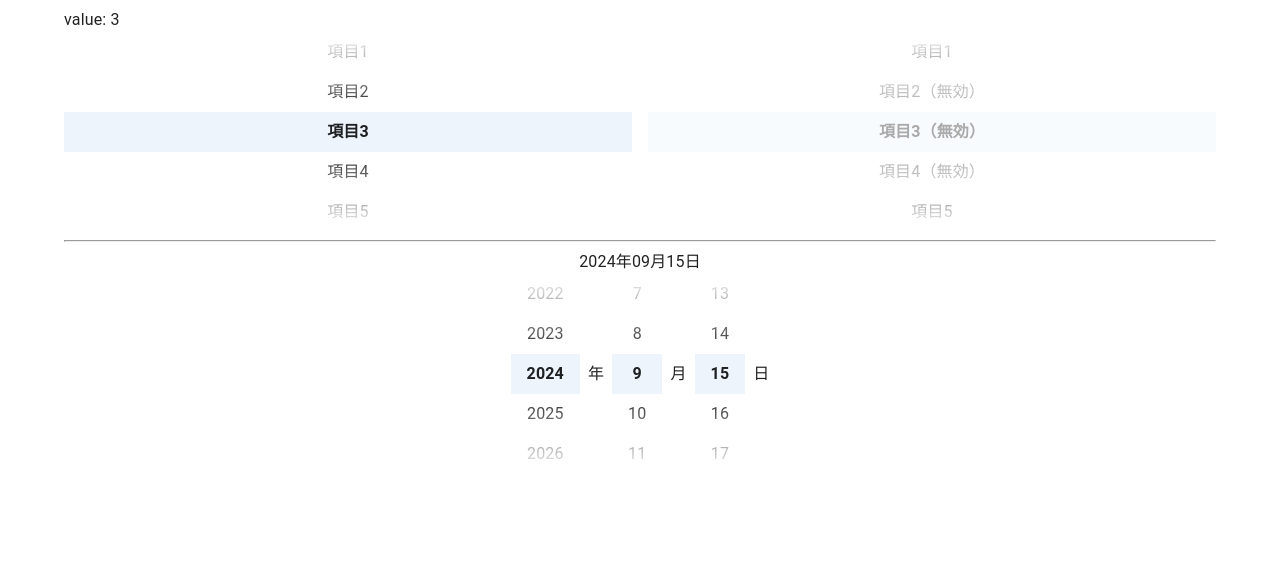
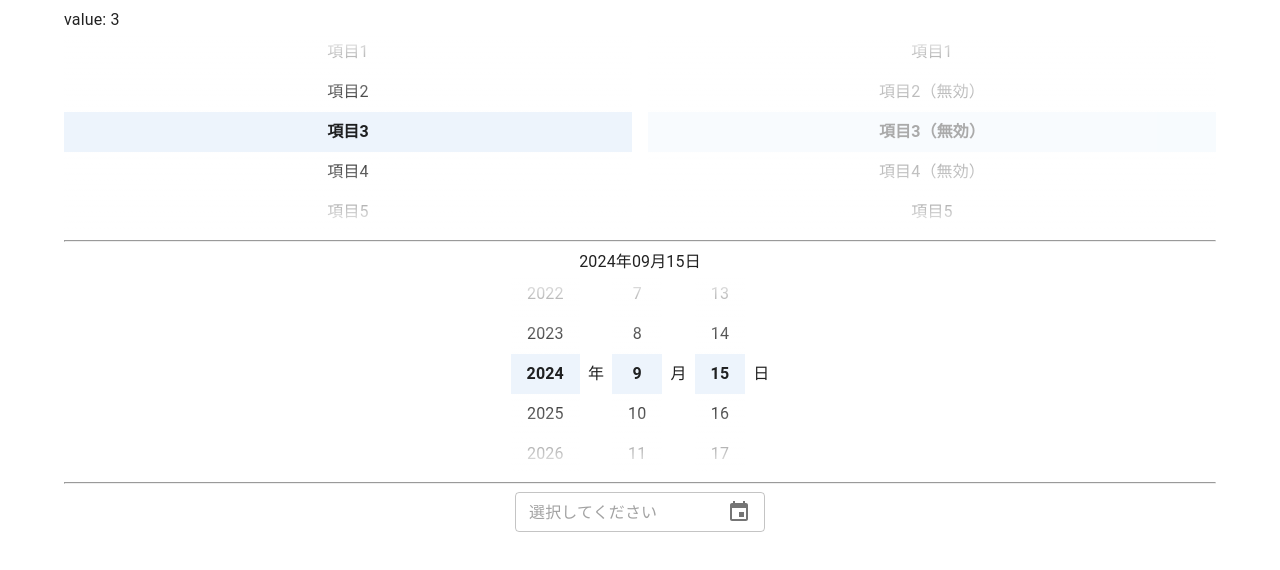
Before and after one commit to link1345/trial-stackblitz-scroll-picker, a React (Vite) app: page / in a window 1280 px wide. Shown: the top 570 px of the page. Built offline with nearby package versions, Linux system fonts and the light colour scheme.

Commit message:
ダイアログで日付を選択するコンポーネントを作った

```diff
--- a/package.json
+++ b/package.json
@@ -12,6 +12,7 @@
   "dependencies": {
     "@emotion/react": "^11.13.3",
     "@emotion/styled": "^11.13.0",
+    "@mui/icons-material": "^6.1.0",
     "@mui/material": "^6.1.0",
     "date-fns": "^4.0.0-beta.1",
     "lodash-es": "^4.17.21",
--- a/src/App.tsx
+++ b/src/App.tsx
@@ -4,10 +4,12 @@ import { formatDate } from "date-fns";
 
 import { ScrollPicker } from "./components/ScrollPicker";
 import { DateScrollPicker } from "./components/DateScrollPicker";
+import { InputDateByScrollPicker } from "./components/InputDateByScrollPicker";
 
 const App: FC = () => {
   const [value, setValue] = useState<number | null>(3);
-  const [currentDate, setCurrentDate] = useState<Date>(() => new Date());
+  const [pickerDate, setPickerDate] = useState<Date>(() => new Date());
+  const [currentDate, setCurrentDate] = useState<Date | null>(null);
 
   return (
     <Container sx={{ p: 1 }}>
@@ -46,16 +48,25 @@ const App: FC = () => {
       </Stack>
       <hr />
       <Typography sx={{ textAlign: "center" }}>
-        {formatDate(currentDate, "yyyy年MM月dd日")}
+        {formatDate(pickerDate, "yyyy年MM月dd日")}
       </Typography>
       <Stack direction="row" justifyContent="center">
         <DateScrollPicker
+          value={pickerDate}
+          onChangeValue={(newDate) => {
+            setPickerDate(newDate);
+          }}
+        />
+      </Stack>
+      <hr />
+      <Box sx={{ width: 250, margin: "0 auto" }}>
+        <InputDateByScrollPicker
           value={currentDate}
           onChangeValue={(newDate) => {
             setCurrentDate(newDate);
           }}
         />
-      </Stack>
+      </Box>
     </Container>
   );
 };
--- /dev/null
+++ b/src/components/InputDateByScrollPicker.tsx
@@ -0,0 +1,130 @@
+import { FC, useState } from "react";
+import { formatDate } from "date-fns";
+import {
+  TextField,
+  InputAdornment,
+  IconButton,
+  Button,
+  Dialog,
+  DialogContent,
+  DialogActions,
+} from "@mui/material";
+import EventIcon from "@mui/icons-material/Event";
+import CloseIcon from "@mui/icons-material/Close";
+
+import { DateScrollPicker, DateScrollPickerProps } from "./DateScrollPicker";
+
+const InputDateContent: FC<
+  {
+    initialDate: Date;
+    onCancel: () => void;
+    onSubmit: (newDate: Date) => void;
+  } & Pick<DateScrollPickerProps, "minDate" | "maxDate">
+> = ({ initialDate, onCancel, onSubmit, ...restProps }) => {
+  const [currentDate, setCurrentDate] = useState(initialDate);
+
+  return (
+    <>
+      <DialogContent dividers>
+        <DateScrollPicker
+          value={currentDate}
+          onChangeValue={setCurrentDate}
+          {...restProps}
+        />
+      </DialogContent>
+      <DialogActions>
+        <Button onClick={onCancel}>キャンセル</Button>
+        <Button
+          variant="contained"
+          onClick={() => {
+            onSubmit(currentDate);
+          }}
+        >
+          決定
+        </Button>
+      </DialogActions>
+    </>
+  );
+};
+
+const DEFAULT_INITIAL_PICKER_DATE = new Date();
+
+export type InputDateByScrollPickerProps = {
+  /** 日付 */
+  value: Date | null;
+  /** valueがnullの時にPickerに初期表示する日付 */
+  initialPickerDate?: Date;
+  /**
+   * 日付が変更された時
+   * @param newValue - 新しい日付
+   */
+  onChangeValue: (newValue: Date | null) => void;
+} & Pick<DateScrollPickerProps, "minDate" | "maxDate">;
+
+export const InputDateByScrollPicker: FC<InputDateByScrollPickerProps> = ({
+  value,
+  initialPickerDate = DEFAULT_INITIAL_PICKER_DATE,
+  onChangeValue,
+  ...restProps
+}) => {
+  const [isOpen, setIsOpen] = useState(false);
+
+  return (
+    <>
+      <TextField
+        value={value ? formatDate(value, "yyyy/MM/dd") : ""}
+        variant="outlined"
+        size="small"
+        placeholder="選択してください"
+        fullWidth
+        slotProps={{
+          input: {
+            readOnly: true,
+            endAdornment: (
+              <InputAdornment position="end">
+                {value != null && (
+                  <IconButton
+                    onClick={(event) => {
+                      event.stopPropagation();
+                      onChangeValue(null);
+                    }}
+                  >
+                    <CloseIcon />
+                  </IconButton>
+                )}
+                <EventIcon />
+              </InputAdornment>
+            ),
+            sx: {
+              cursor: "pointer",
+              "& > .MuiInputBase-input": {
+                cursor: "pointer",
+              },
+            },
+          },
+        }}
+        onClick={() => {
+          setIsOpen(true);
+        }}
+      />
+      <Dialog
+        open={isOpen}
+        onClose={() => {
+          setIsOpen(false);
+        }}
+      >
+        <InputDateContent
+          {...restProps}
+          initialDate={value ?? initialPickerDate}
+          onCancel={() => {
+            setIsOpen(false);
+          }}
+          onSubmit={(newDate) => {
+            onChangeValue(newDate);
+            setIsOpen(false);
+          }}
+        />
+      </Dialog>
+    </>
+  );
+};
```
Also changed, not shown: 1 other file (tests, documents, lock files or other folders).
